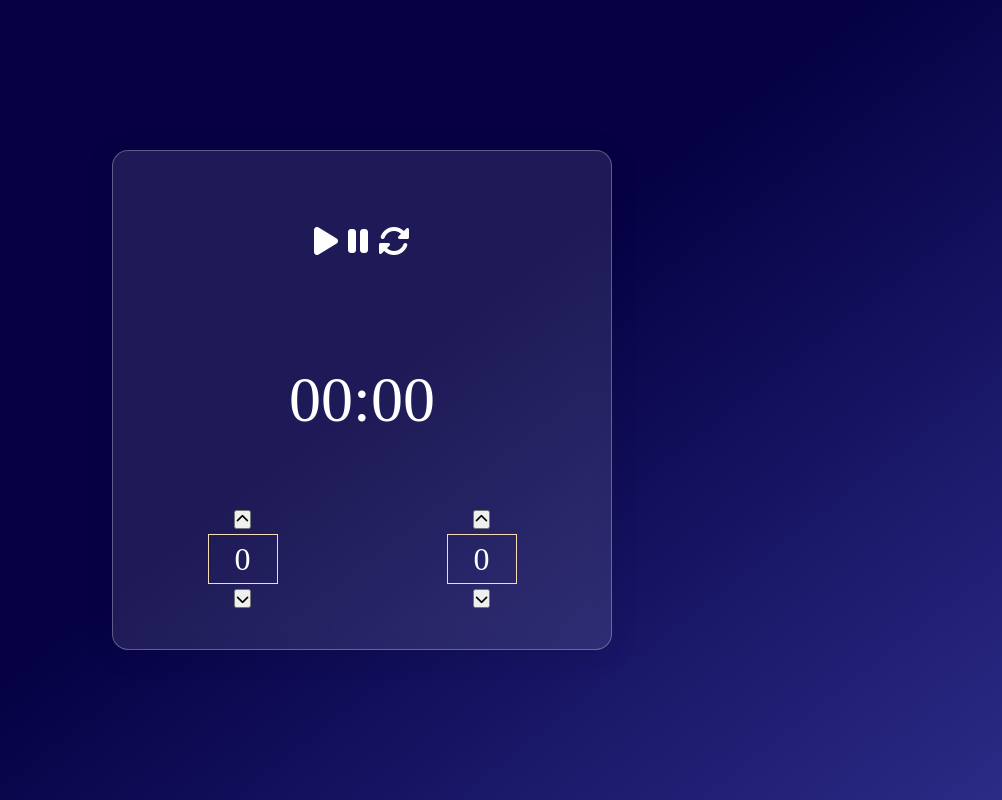
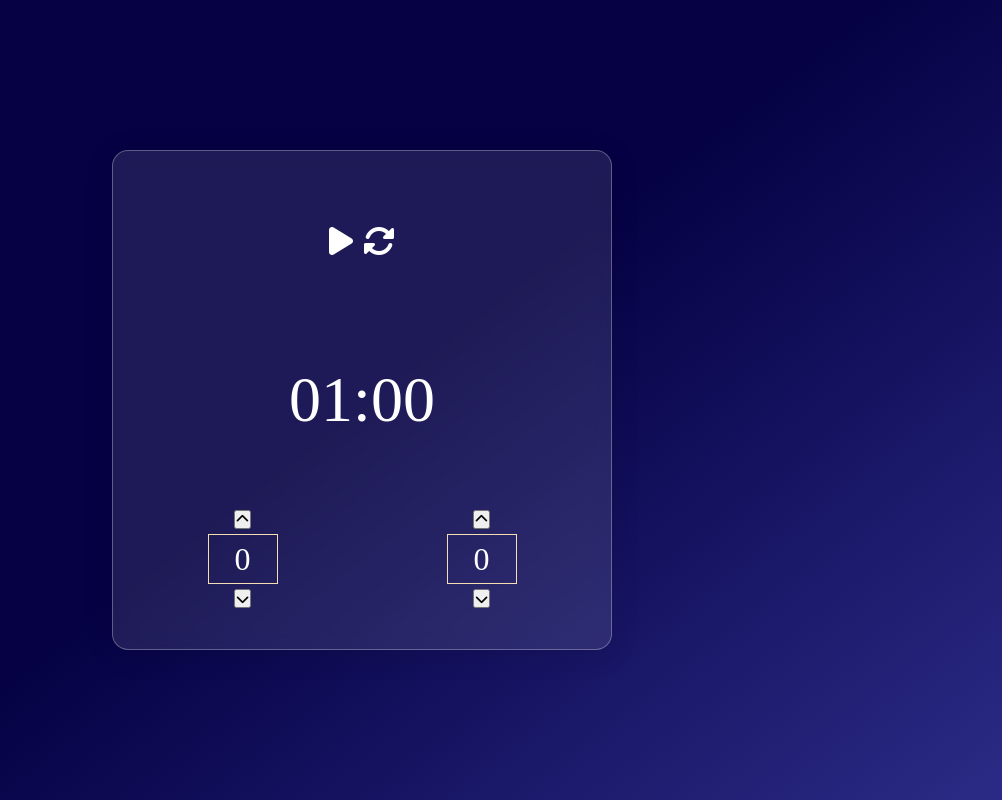
Before and after one commit to norplys/reacttimer, a React (Vite) app: page / in a window 1280 px wide. Shown: the whole page, without its empty margins (278-1280 px from the left). Built offline with nearby package versions, Linux system fonts and the light colour scheme.

Commit message:
adding interval and control feature

```diff
--- a/src/App.jsx
+++ b/src/App.jsx
@@ -9,12 +9,50 @@ class App extends React.Component{
   constructor(){
     super();
     this.state = {
-      isCounting : false,
       breakTime : 0,
       controlTime : 0,
-      minute : 0,
+      minuteControl : 0,
+      minute : 1,
       second : 0,
+      interval : 0,
     }
+  }
+  componentDidUpdate(np,ns){
+    if(this.state.second < 0 && this.state.interval && this.state.minute != 0){
+      this.setState({
+        minute : this.state.minute - 1,
+        second : 60,
+      });
+    }
+    if(this.state.second === 0 && this.state.minute === 0 && this.state.interval){
+      clearInterval(this.state.interval);
+      this.setState({
+        interval : 0,
+      });
+    }
+  }
+  HandleClick(){
+    if(this.state.interval){
+      clearInterval(this.state.interval);
+      this.setState({
+        interval : 0,
+      })
+      return;
+    }
+    const Interval = setInterval(() => {
+      this.setState({
+        second : this.state.second - 1,
+      })
+    },1000)
+    this.setState({
+    interval : Interval,
+    })
+  }
+
+  controlMinute(){
+    this.setState({
+      controlTime : this.state.minute
+    });
   }
   minuteUp(){
     this.state.minute >= 60 ? this.setState({minute : 60}) :
@@ -57,9 +95,9 @@ class App extends React.Component{
   render(){
     return(
       <div className='container'>
-        <Button/>
-        <Display minute = {this.state.minute} second = {this.state.second}/>
-        <Control minute = {this.state.minute} minuteUp = {this.minuteUp.bind(this)}  minuteDown = {this.minuteDown.bind(this)} break = {this.state.breakTime} breakDown = {this.breakDown.bind(this)} breakUp = {this.breakUp.bind(this)}/>
+        <Button isPlay = {this.state.interval} playAndPause = {this.HandleClick.bind(this)} />
+        <Display  minute = {this.state.minute} second = {this.state.second}/>
+        <Control control = {this.controlMinute.bind(this)} controlTime = {this.state.controlTime} minute = {this.state.minute} minuteUp = {this.minuteUp.bind(this)}  minuteDown = {this.minuteDown.bind(this)} break = {this.state.breakTime} breakDown = {this.breakDown.bind(this)} breakUp = {this.breakUp.bind(this)}/>
       </div>
     )
   }
--- a/src/App.scss
+++ b/src/App.scss
@@ -40,6 +40,10 @@ body{
     gap: 10px;
     flex: 1;
     width: 100%;
+    button{
+        background-color: transparent;
+        border: none;
+    }
     i {
         color: white;
         font-size: 2rem;
--- a/src/assets/component/button.jsx
+++ b/src/assets/component/button.jsx
@@ -6,8 +6,7 @@ export default class Button extends React.Component{
     render(){
         return(
             <section className="button-container">
-                    <i className="fa-solid fa-play"></i>
-                    <i className="fa-sharp fa-solid fa-pause"></i>
+                    <button onClick={this.props.playAndPause}>{this.props.isPlay  ? <i className="fa-sharp fa-solid fa-pause"></i> : <i className="fa-solid fa-play"></i>}</button>
                     <i className="fa-solid fa-rotate"></i>
             </section>
         )
--- a/src/assets/component/control.jsx
+++ b/src/assets/component/control.jsx
@@ -10,8 +10,8 @@ export default class Control extends React.Component{
         return(
             <section className="control-container">
                 <section className="containing">
-                    <button className="up" onClick={this.props.minuteUp}><i className="fa-solid fa-chevron-up"></i></button>
-                    <div className="control-display">{this.props.minute}</div>
+                    <button className="up" onClick={() => {this.props.minuteUp(), this.props.control()}}><i className="fa-solid fa-chevron-up"></i></button>
+                    <div className="control-display">{this.props.controlTime}</div>
                     <button className="down" onClick={this.props.minuteDown}><i className="fa-solid fa-chevron-up fa-rotate-180"></i></button>
                 </section>
                 <section className="containing">
--- a/src/assets/component/display.jsx
+++ b/src/assets/component/display.jsx
@@ -7,7 +7,8 @@ export default class Display extends React.Component{
         return(
             <section className="display-container">
                 {this.props.minute < 10 ? '0' + this.props.minute : this.props.minute}
-                :00
+                :
+                {this.props.second < 10 ? '0' + this.props.second : this.props.second}
             </section>
         )
     }
```
